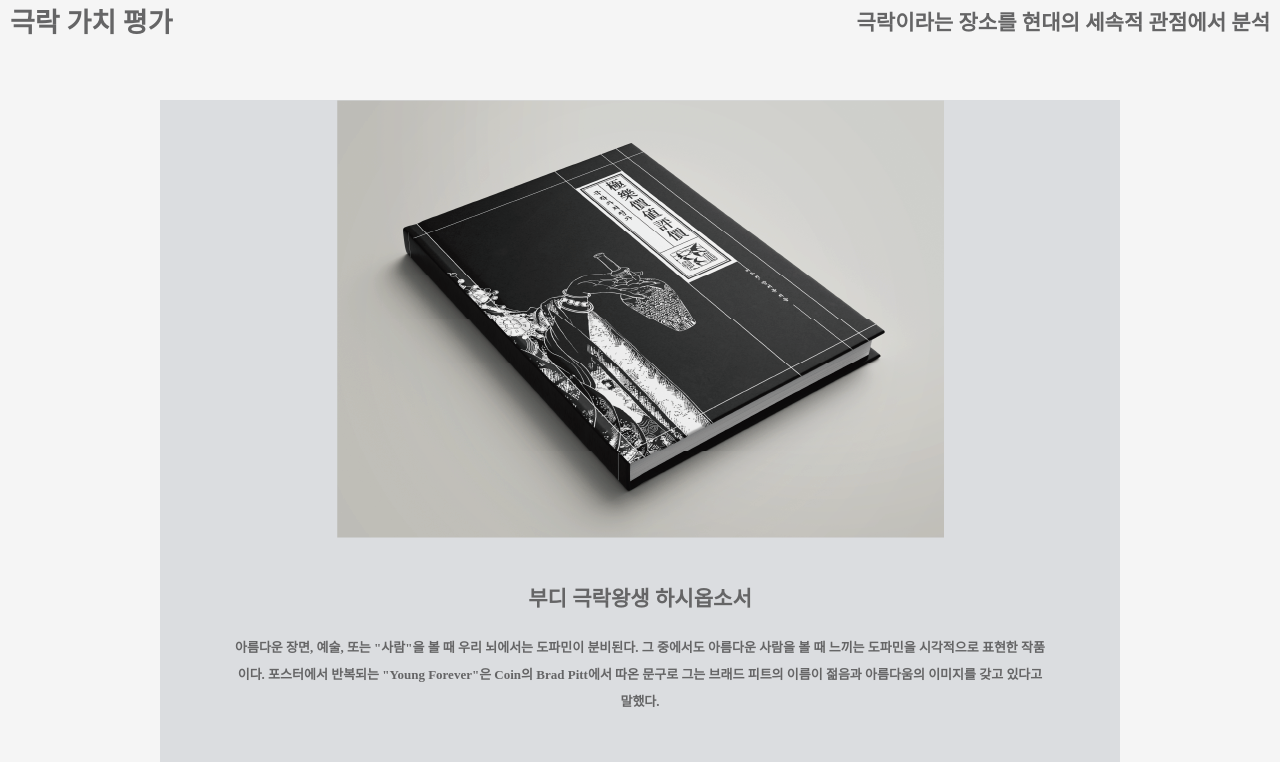
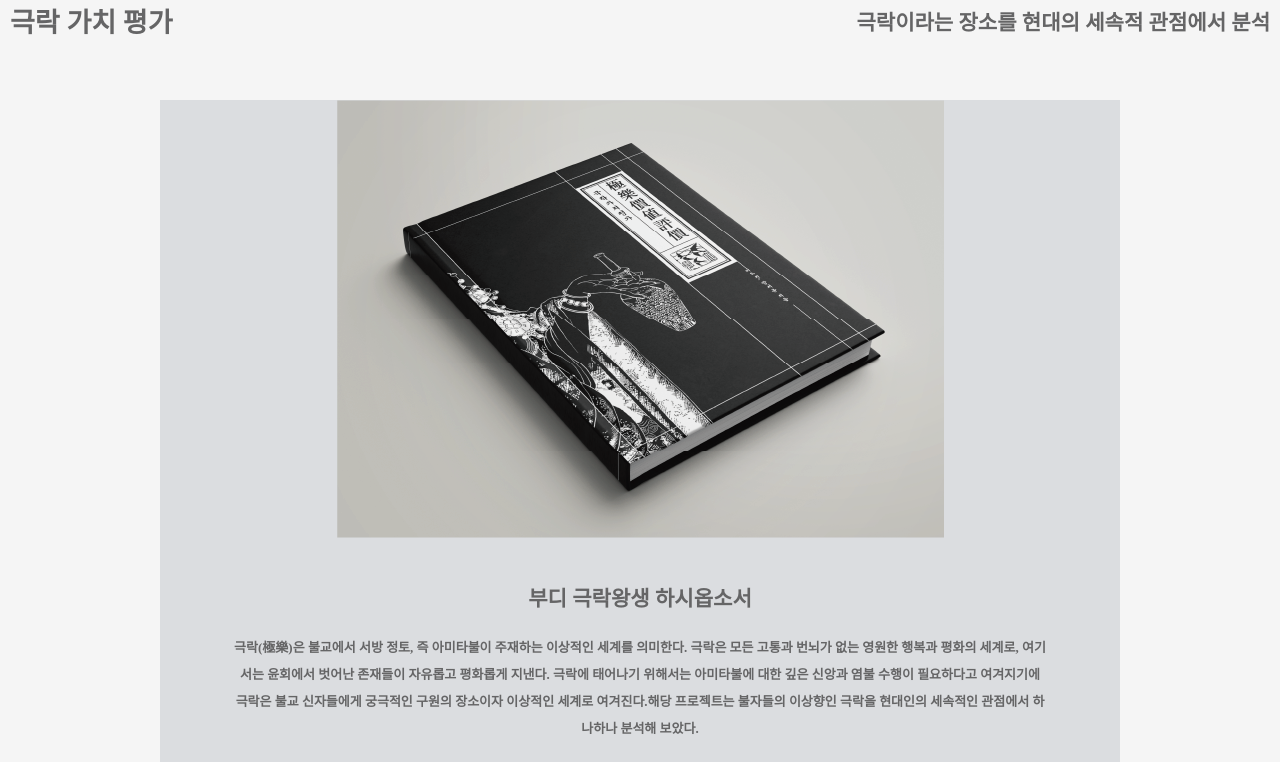
Before and after one commit to yangseoyoon/Final_project, a website: page workbook/ResearchBook/index.html in a window 1280 px wide. Shown: the top 762 px of the page. Drawn offline with Linux system fonts and the light colour scheme.

Commit message:
텍스트 수정

```diff
--- a/workbook/ResearchBook/index.html
+++ b/workbook/ResearchBook/index.html
@@ -23,11 +23,13 @@
         <div class="text">
           <h3>부디 극락왕생 하시옵소서</h3>
           <p>
-            아름다운 장면, 예술, 또는 "사람"을 볼 때 우리 뇌에서는 도파민이
-            분비된다. 그 중에서도 아름다운 사람을 볼 때 느끼는 도파민을
-            시각적으로 표현한 작품이다. 포스터에서 반복되는 "Young Forever"은
-            Coin의 Brad Pitt에서 따온 문구로 그는 브래드 피트의 이름이 젊음과
-            아름다움의 이미지를 갖고 있다고 말했다.
+            극락(極樂)은 불교에서 서방 정토, 즉 아미타불이 주재하는 이상적인
+            세계를 의미한다. 극락은 모든 고통과 번뇌가 없는 영원한 행복과 평화의
+            세계로, 여기서는 윤회에서 벗어난 존재들이 자유롭고 평화롭게 지낸다.
+            극락에 태어나기 위해서는 아미타불에 대한 깊은 신앙과 염불 수행이
+            필요하다고 여겨지기에 극락은 불교 신자들에게 궁극적인 구원의
+            장소이자 이상적인 세계로 여겨진다.해당 프로젝트는 불자들의 이상향인
+            극락을 현대인의 세속적인 관점에서 하나하나 분석해 보았다.
           </p>
         </div>
         <div class="img">
```
Also changed, not shown: index.html (+4 -2 lines), workbook/illustrate/index.html (+1 -1 lines).
